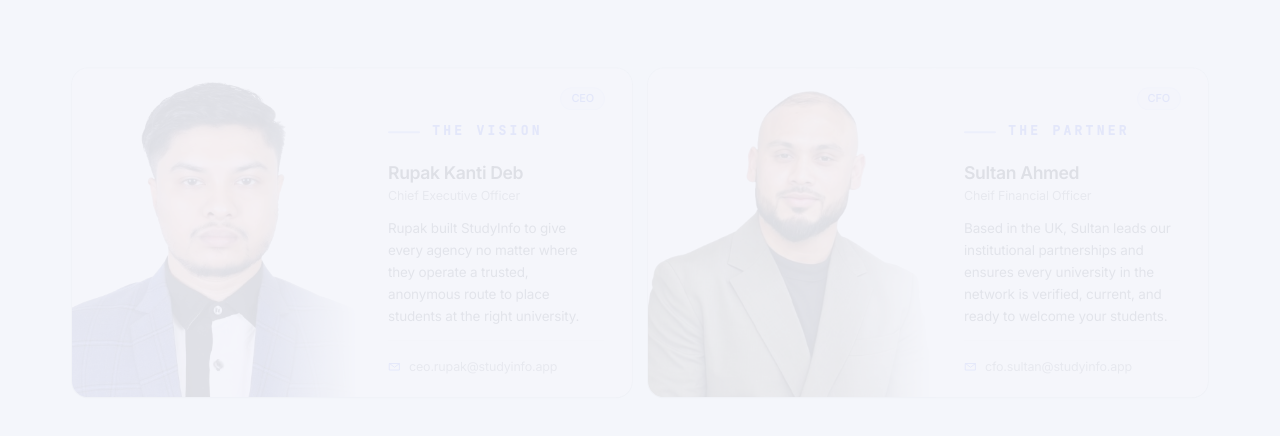
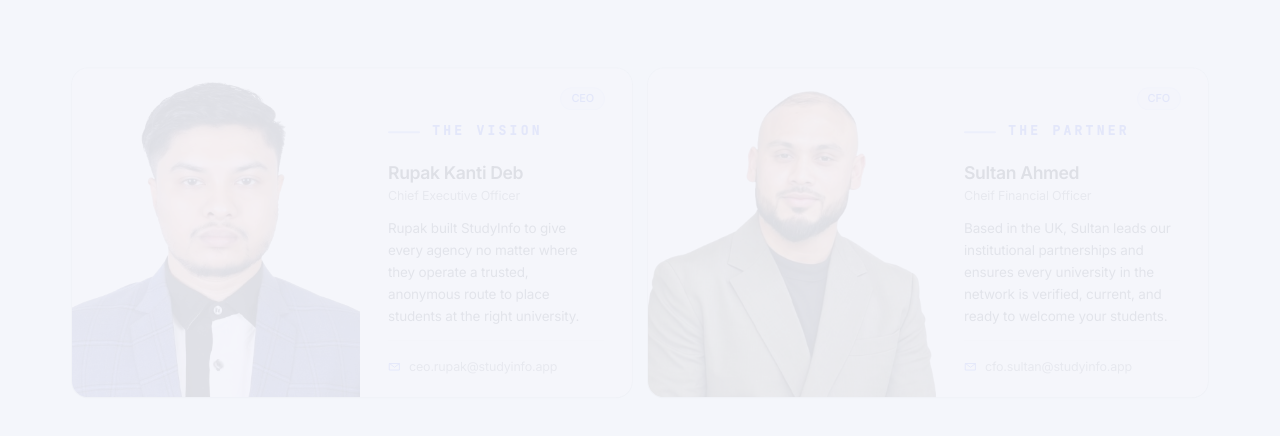
Before and after one commit to wasilab/studyinfo-app, a React (Vite) app: page /about in a window 1280 px wide. Shown: the part 734-1170 px from the top of the page. Built offline with nearby package versions, Linux system fonts and the light colour scheme.

Commit message:
update the color

```diff
--- a/src/pages/About.tsx
+++ b/src/pages/About.tsx
@@ -71,10 +71,7 @@ function TeamCard({
           alt={member.name}
           className="absolute inset-0 h-full w-full object-cover object-[center_10%] transition-transform duration-500 ease-out group-hover:scale-105"
         />
-        {/* Mobile: bottom white gradient blend into card body */}
-        <div className="pointer-events-none absolute inset-x-0 bottom-0 h-32 bg-gradient-to-t from-white via-white/40 to-transparent sm:hidden" />
-        {/* Desktop: right-side white gradient dissolve into text panel */}
-        <div className="pointer-events-none absolute inset-y-0 right-0 hidden w-24 bg-gradient-to-r from-transparent to-white sm:block" />
+
       </div>
 
       {/* ── Right: name, badge, bio, contacts ── */}
```
